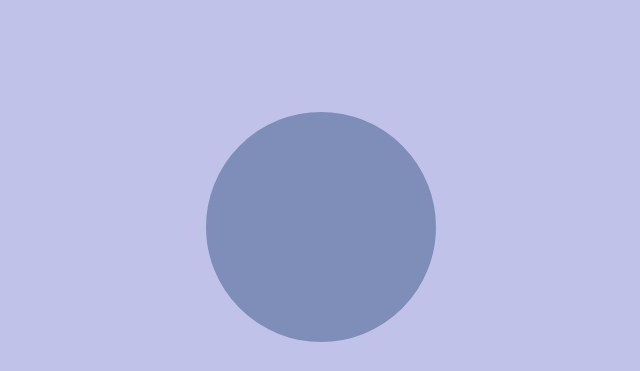
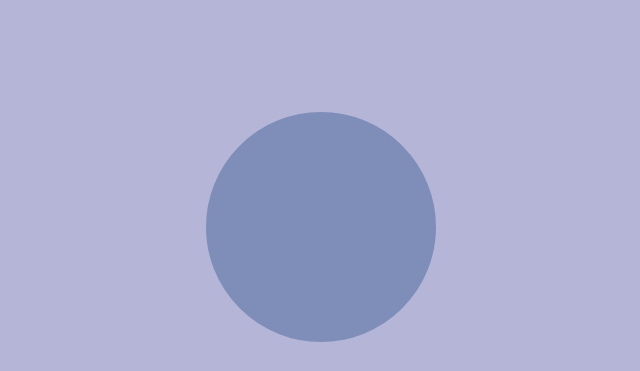
Before and after one commit to RJ5xx/My-portfolio, a website: page index.html in a window 1280 px wide. Shown: the top 371 px of the page, without its empty margins (319-959 px from the left). Drawn offline with nearby package versions, Linux system fonts and the light colour scheme.

Commit message:
🪐 Updated background color

```diff
--- a/Styles/main.css
+++ b/Styles/main.css
@@ -1,7 +1,7 @@
 @import url('https://fonts.googleapis.com/css2?family=Montserrat:wght@700&display=swap');
 
 :root {
-    --background: #c1c2e9;
+    --background: #b5b5d8;
     --primary: #7e8eb9;
     --secondary: #6f72af;
     --light: #f7eeee;
```
